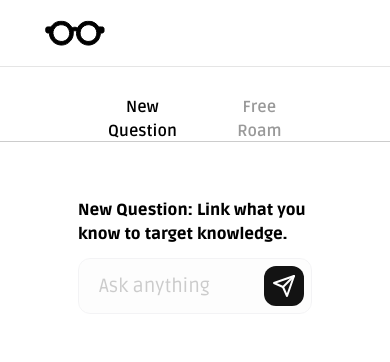
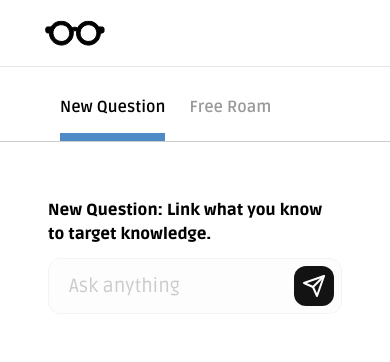
Before and after one commit to tgoulder4/Dunnoyet, a Next.js app: page /home in a window 390 px wide. Shown: the top 362 px of the page. Built offline with nearby package versions, Linux system fonts and the light colour scheme; no server answers.

Commit message:
responsive homepage

```diff
--- a/src/app/(userArea)/home/SubmitButton.tsx
+++ b/src/app/(userArea)/home/SubmitButton.tsx
@@ -9,7 +9,7 @@ type Props = {
 
 function SubmitButton({ submitting }: Props) {
     return (
-        <Button type='submit' disabled={submitting} className='absolute h-fit bottom-[0.5rem] right-2 p-2 grid place-items-center rounded-xl' style={{ backgroundColor: colours.black }}>
+        <Button type='submit' disabled={submitting} className='absolute h-10 bottom-[0.5rem] right-2 p-2 grid place-items-center rounded-xl' style={{ backgroundColor: colours.black }}>
             {submitting ? <Loader2 className='animate animate-spin' color='white' size={24}></Loader2> : <Send size={24} color='white'></Send>}
         </Button>
     )
--- a/src/app/(userArea)/home/page.tsx
+++ b/src/app/(userArea)/home/page.tsx
@@ -147,16 +147,18 @@ function Page({ params }: { params: { params: string } }) {
             <div className={` flex flex-col`} style={{ fontFamily: ruda.style.fontFamily, fontSize: sizing.globalFontSize }}>
                 <MainAreaNavbar style="normal" show={{ userSide: { newQuestion: false } }} />
                 <Toaster position="top-center" style={{ fontFamily: ruda.style.fontFamily, fontSize: '1.2rem' }} />
-                <main className="flex flex-col bg-white h-[100vh]" >
+                <main className="flex flex-col items-center bg-white h-[100vh]" >
                     {/* switcher */}
-                    <div className="switcher" style={{ paddingTop: spacing.gaps.separateElement, borderBottom: uiBorder(0.2), paddingLeft: sizing.variableWholePagePadding, paddingRight: sizing.variableWholePagePadding }}>
-                        <div className="transition-all switcherButtons flex flex-row max-w-lg w-full">
+                    <div className="switcher w-full flex flex-col items-center px-12 md:px-16" style={{ paddingTop: spacing.gaps.separateElement, borderBottom: uiBorder(0.2) }}>
+                        <div className="transition-all switcherButtons flex flex-row max-w-5xl w-full">
                             <SwitcherButton text="New Question" setMode={handleSetMode} mode={mode} />
                             <SwitcherButton text="Free Roam" setMode={handleSetMode} mode={mode} />
                         </div>
                     </div>
-                    <section className='transition-all flex flex-col items-center' style={{ borderBottom: uiBorder(0.2), paddingTop: spacing.gaps.largest, paddingBottom: spacing.gaps.largest, paddingLeft: sizing.variableWholePagePadding, paddingRight: sizing.variableWholePagePadding, rowGap: spacing.gaps.largest - 10 }}>
-                        <div className="flex flex-col items-center gap-3 w-full">
+                    <section
+                        className='transition-all flex flex-col items-center w-full py-14 px-12 md:px-16'
+                        style={{ borderBottom: uiBorder(0.2), rowGap: spacing.gaps.largest - 10 }}>
+                        <div className="flex flex-col items-center gap-3 w-full max-w-5xl">
                             <h1 className='font-black'>{modeDetails[mode].modeDescription}</h1>
                             <form onSubmit={data => { isSubmitting(true); handleSubmit(data) }} className="animate-in slide-in-from-bottom-4 relative w-full flex flex-row gap-2">
                                 <Textarea onKeyDown={(e) => {
@@ -167,9 +169,9 @@ function Page({ params }: { params: { params: string } }) {
                                 <SubmitButton submitting={submitting} />
                             </form>
                         </div>
-                        <div className="flex flex-col gap-3 w-4/5">
+                        <div className="flex flex-col gap-3 w-5/6 lg:w-4/5">
                             <h1 className=' text-center font-bold'>Examples</h1>
-                            <div className="grid grid-cols-1 xl:grid-cols-2 gap-4">
+                            <div className="grid grid-cols-1 md:grid-cols-2 gap-4">
                                 {modeDetails[mode].examples.map((example, index) => {
                                     return (
                                         loading ? <div key={example + index} className="xl:h-16 h-24 w-full bg-gray-200 animate animate-pulse rounded-xl" /> :
@@ -187,8 +189,8 @@ function Page({ params }: { params: { params: string } }) {
                             </div>
                         </div>
                     </section>
-                    <section className='flex flex-col items-center' style={{ borderBottom: uiBorder(0.2), paddingTop: spacing.gaps.separateElement, paddingBottom: '20vh', paddingLeft: sizing.variableWholePagePadding, paddingRight: sizing.variableWholePagePadding, rowGap: spacing.gaps.largest - 10 }}>
-                        <div className="w-full flex flex-col gap-3 items-center">
+                    <section className='flex flex-col items-center w-full px-12' style={{ borderBottom: uiBorder(0.2), paddingTop: spacing.gaps.separateElement, paddingBottom: '20vh', rowGap: spacing.gaps.largest - 10 }}>
+                        <div className="w-full max-w-5xl flex flex-col gap-3 items-center">
                             <h1 className='font-bold'>My Brain</h1>
                             <div className="relative w-full flex flex-col gap-4">
                                 {
@@ -198,7 +200,7 @@ function Page({ params }: { params: { params: string } }) {
                                         </div> :
                                         <NeuralNetwork style={{ height: '18rem' }} className='w-full' otherPoints={KPs} />
                                 }
-                                <div className="flex flex-row gap-4">
+                                <div className="flex flex-col md:flex-row gap-4">
                                     <Stat key="XP" loading={loading} statTitle="Experience" value={(knowledgePoints ? knowledgePoints.length * experiencePerKnowledgePoint : 0) + ' XP'} />
                                     <Stat key="TotalConcepts" loading={loading} statTitle="Total concept(s) learnt" value={knowledgePoints?.length || 0} />
                                 </div>
```
